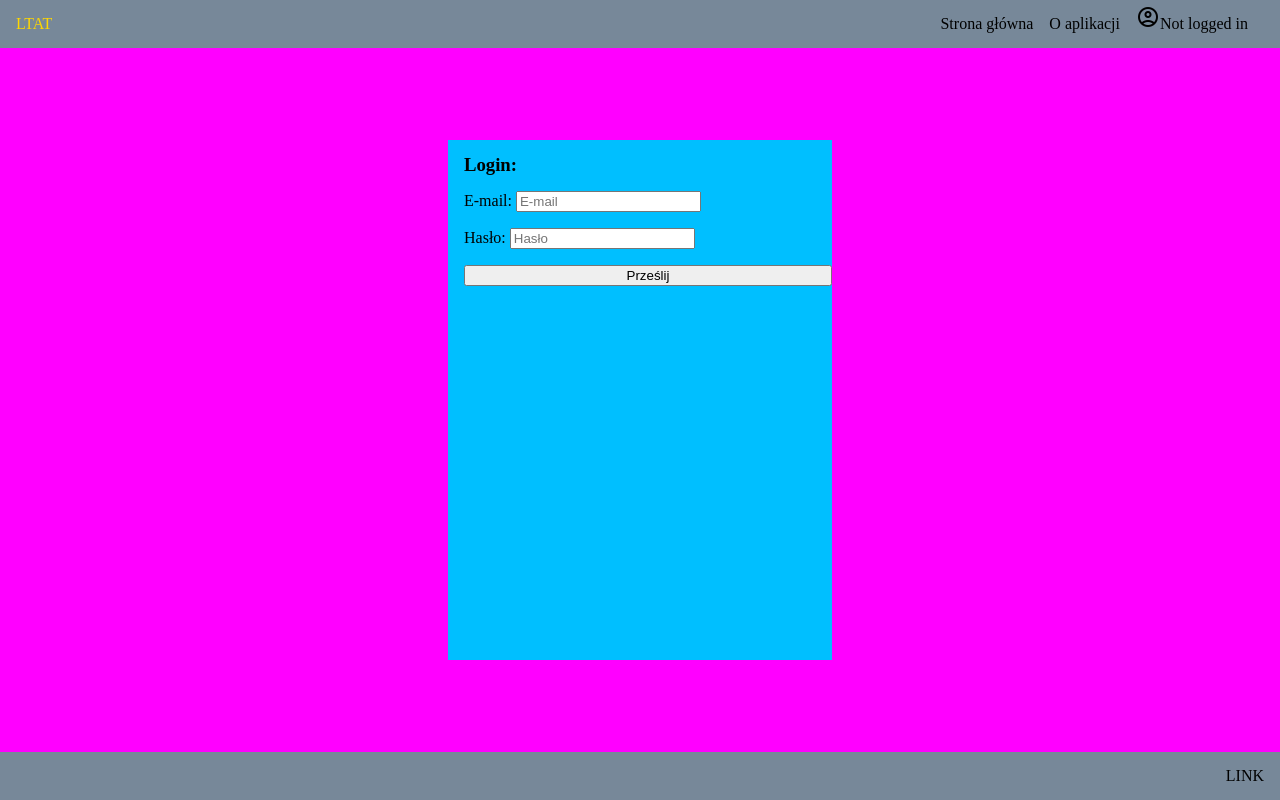
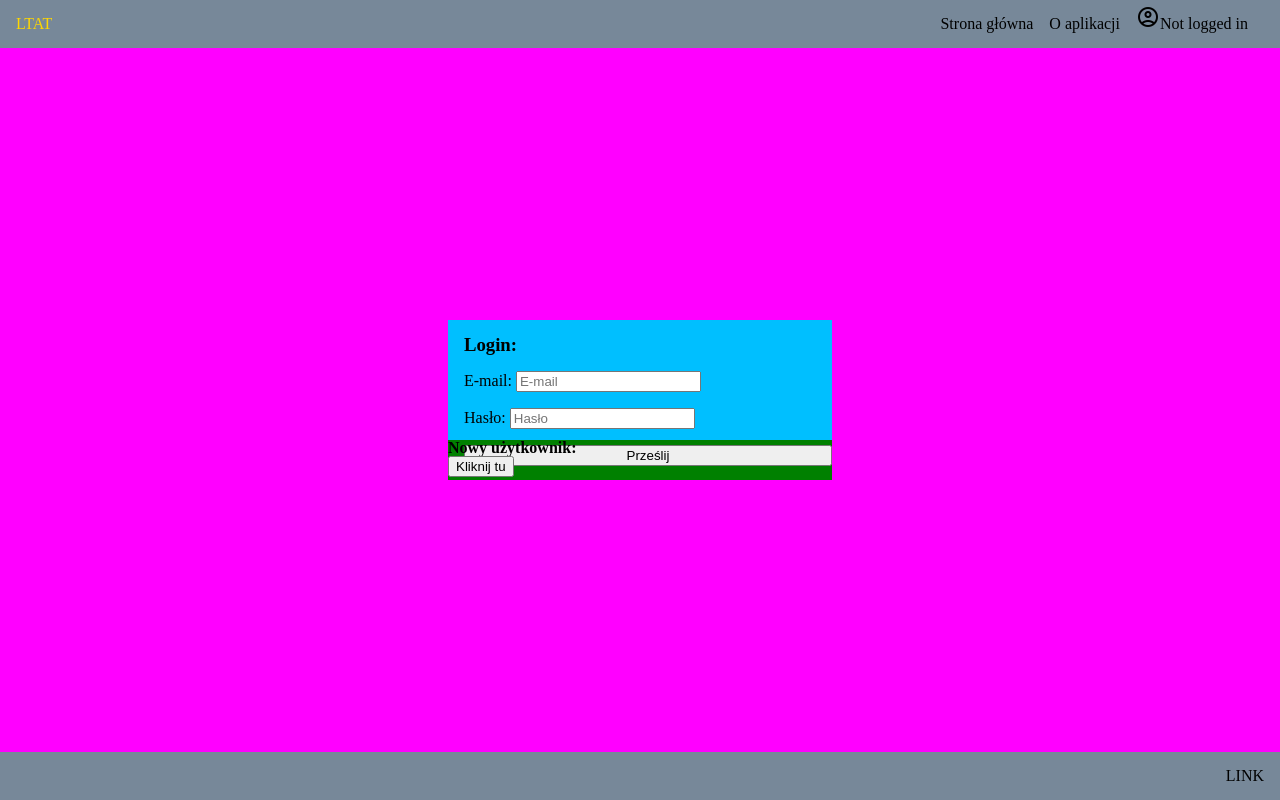
Before and after one commit to Tommatino/LTAT, a React (Vite) app: page /login in a window 1280 px wide. Built offline with nearby package versions, Linux system fonts and the light colour scheme; no server answers.

Commit message:
login update

```diff
--- a/src/Components/Home/Home.jsx
+++ b/src/Components/Home/Home.jsx
@@ -10,6 +10,8 @@ function Home(props) {
     if(!user) {
         navigate("/signup")
     }
+
+
 
     return (
         <section className={styles.main}>
--- a/src/Components/Login/Login.jsx
+++ b/src/Components/Login/Login.jsx
@@ -13,8 +13,6 @@ function Signup() {
             password: "",
         }
     )
-    const [checkEmail, setCheckEmail] = useState(false);
-    const [checkPassword, setCheckPassword] = useState(false)
 
     const handleChange = (e) => {
         const { name, value } = e.target;
@@ -25,6 +23,10 @@ function Signup() {
             };
         });
         //console.log(user)
+    }
+
+    const handleClick = () => {
+        navigate("/signup")
     }
 
     const handleSubmit = (e) => {
@@ -46,6 +48,7 @@ function Signup() {
 
     return (
         <section className={`${styles.login}`}>
+            <div className={styles.login_container}>
                 <form className={`${styles.login_form}`} onSubmit={handleSubmit}>
                     <h3 className={`${styles.p}`}>Login:</h3>
                     <label className={styles.label}>
@@ -55,11 +58,12 @@ function Signup() {
                         Hasło: <input type="password" name="password" value={user.password} onChange={handleChange} placeholder="Hasło"/>
                     </label>
                     <button type="submit" className={styles.button}>Prześlij</button>
-
-                {checkEmail && <p>Niezgodny e-mail</p>}
-                {checkPassword && <p>Niezgodne hasło</p>}
-
                 </form>
+                <div className={styles.login_signup}>
+                    <h4 className={`${styles.p}`}>Nowy użytkownik:</h4>
+                    <button onClick={handleClick}>Kliknij tu</button>
+                </div>
+            </div>
         </section>
     );
 }
--- a/src/Components/Login/login.module.scss
+++ b/src/Components/Login/login.module.scss
@@ -5,9 +5,12 @@
   display: flex;
   justify-content: center;
   align-items: center;
+  &_container {
+    background-color: green;
+  }
   &_form {
     width: 30vw;
-    height: 65vh;
+    height: 15vh;
     background-color: deepskyblue;
     display: flex;
     flex-direction: column;
@@ -16,4 +19,7 @@
       margin: 1rem 0 0 1rem;
     }
   }
+  &_signup {
+    height: 5vh;
+  }
 }
```
Lines whose indentation alone changed are shown as unchanged.
